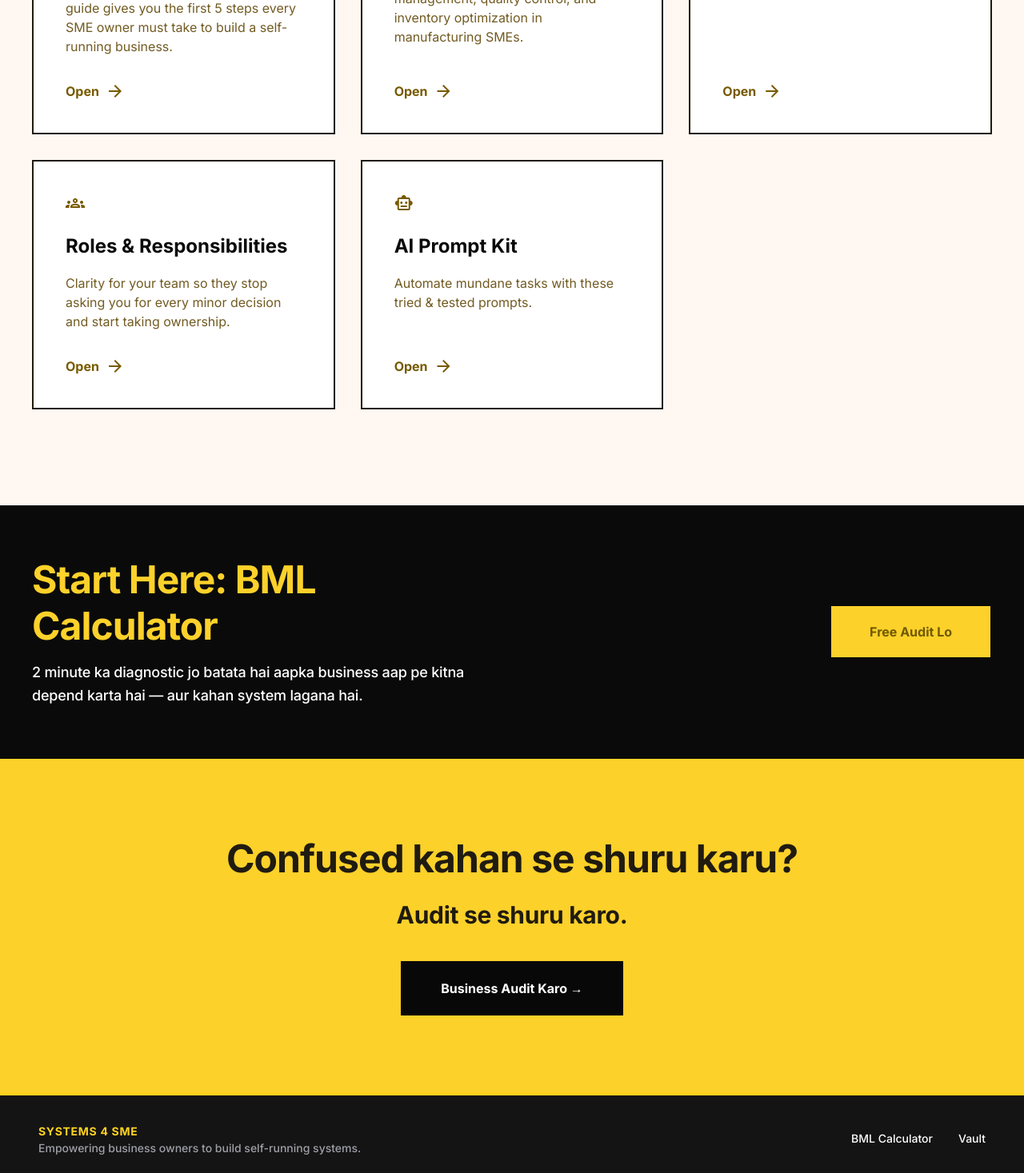
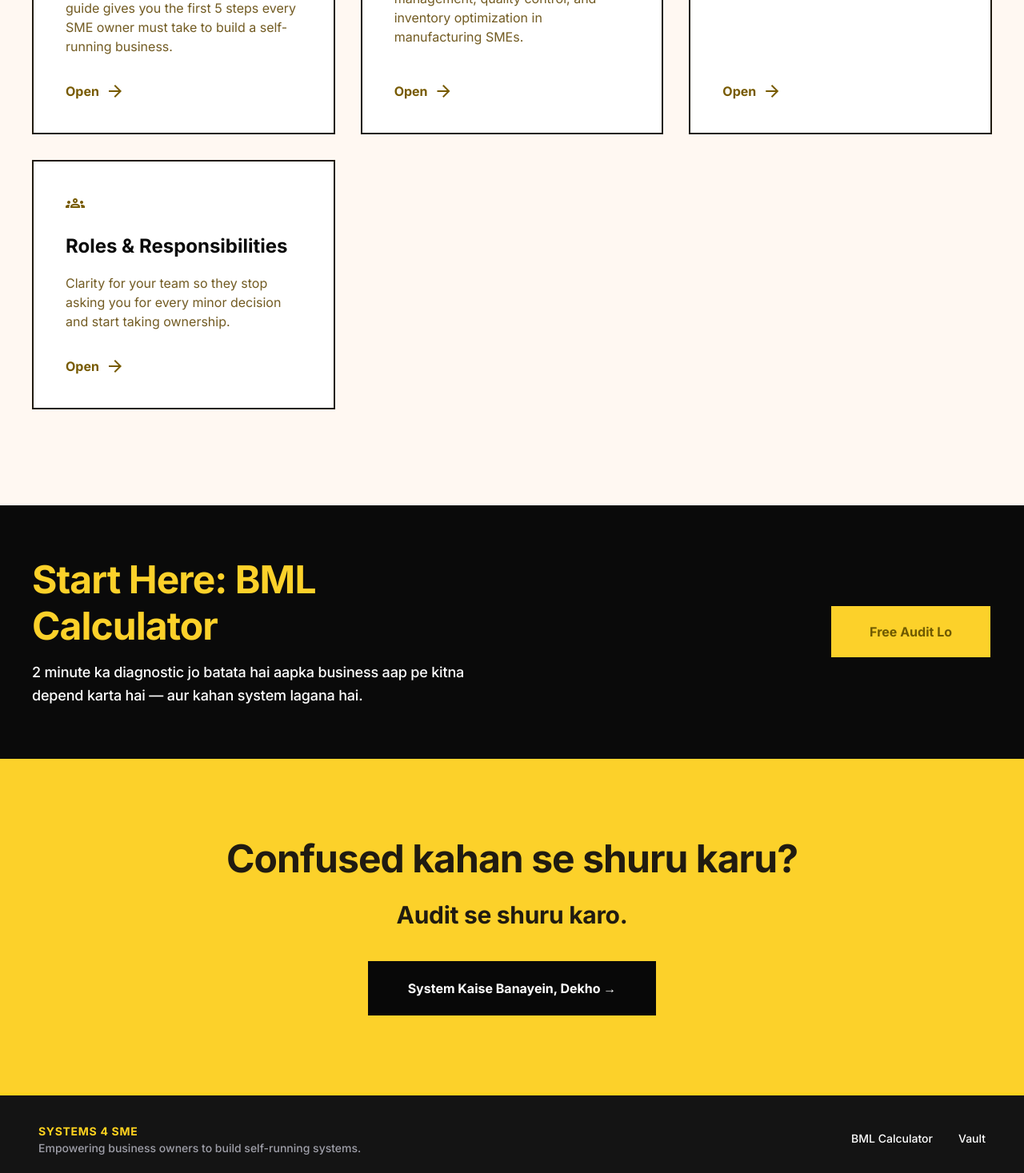
Before and after one commit to rahul-nagaura/System-for-SMEs, a Next.js app: page /vault in a window 1280 px wide. Shown: the part 2034-3501 px from the top of the page at 80% size. Built offline with nearby package versions, Linux system fonts and the light colour scheme.

Commit message:
Update CTA button links and copy on Vault and BML result pages

```diff
--- a/app/bml/bml-client.tsx
+++ b/app/bml/bml-client.tsx
@@ -822,13 +822,13 @@ export default function BMLCalculator() {
               {/* FULL-WIDTH PRIMARY BUTTON */}
               <div className="order-3 lg:order-3 lg:col-span-2 pt-2 pb-2">
                 <Link
-                  href="/booking"
+                  href="/"
                   className="w-full bg-[#FCD12A] border-none border-b-[5px] border-[#0E0E0E] text-[#0E0E0E] font-['Archivo'] font-black text-lg sm:text-[22px] md:text-[28px] tracking-[0.01em] p-[30px] cursor-pointer flex items-center justify-center gap-4 transition-transform hover:-translate-y-0.5 rounded-none text-center block"
                 >
-                  BOOK YOUR STRATEGY SESSION <span className="text-xl sm:text-2xl">&rarr;</span>
+                  GET YOUR CUSTOM SYSTEMS ROADMAP <span className="text-xl sm:text-2xl">&rarr;</span>
                 </Link>
                 <div className="text-center text-xs text-[#6B6B66] mt-3.5 tracking-[0.02em] font-medium">
-                  <b>30-min call</b> &middot; a specific systems roadmap for your business &middot; <b>no obligation</b>
+                  <b>1-on-1 Strategy Session</b> &middot; A customized systems blueprint for your business &middot; <b>Step-by-step plan</b>
                 </div>
               </div>
             </div>
--- a/app/vault/vault-client.tsx
+++ b/app/vault/vault-client.tsx
@@ -178,18 +178,10 @@ export default function VaultPage({ content }: { content: any }) {
     (item: any) => !sheetGuideIds.has(item.id)
   );
 
-  // 3. Combine them: Sheet entries first (newest top), then remaining default guides, and always AI Prompt Kit at the very end
+  // 3. Combine them: Sheet entries first (newest top), then remaining default guides
   const resourcesList = [
     ...sheetGuides,
-    ...filteredDefaultGuides,
-    {
-      id: "ai-prompt-kit",
-      title: "AI Prompt Kit",
-      tag: "Prompt",
-      icon: "smart_toy",
-      intro: "Automate mundane tasks with these tried & tested prompts.",
-      isLocalAnchor: true,
-    }
+    ...filteredDefaultGuides
   ];
 
   // 4. Get sheet prompts (section is "ai_prompts") and reverse
@@ -413,9 +405,9 @@ export default function VaultPage({ content }: { content: any }) {
           </p>
           <Link
             className="bg-black text-white px-12 py-6 font-button-text text-button-text hover:bg-zinc-800 hover:text-white hover:border-zinc-800 transition-all border-2 border-black inline-block text-center"
-            href="/bml"
+            href="/"
           >
-            Business Audit Karo →
+            System Kaise Banayein, Dekho →
           </Link>
         </div>
       </section>
```
Also changed, not shown: 1 other file (tests, documents, lock files or other folders).
